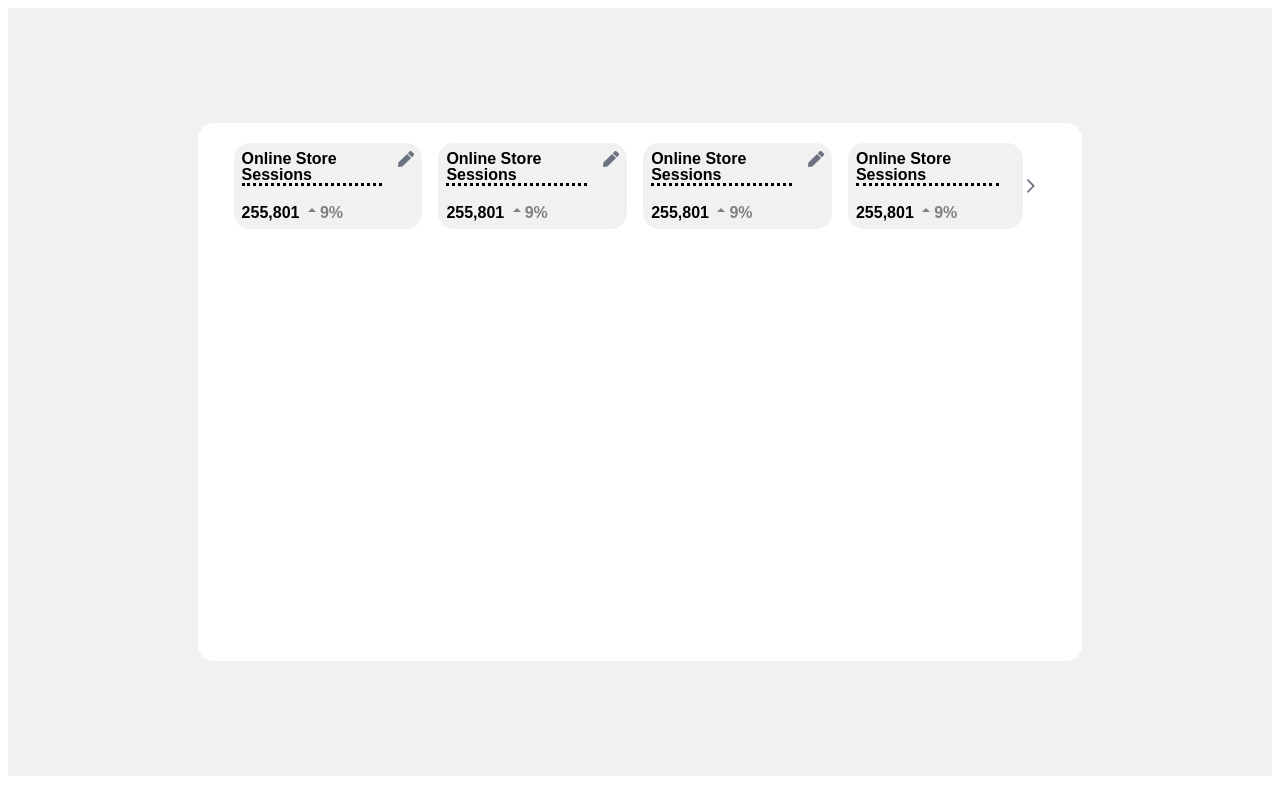
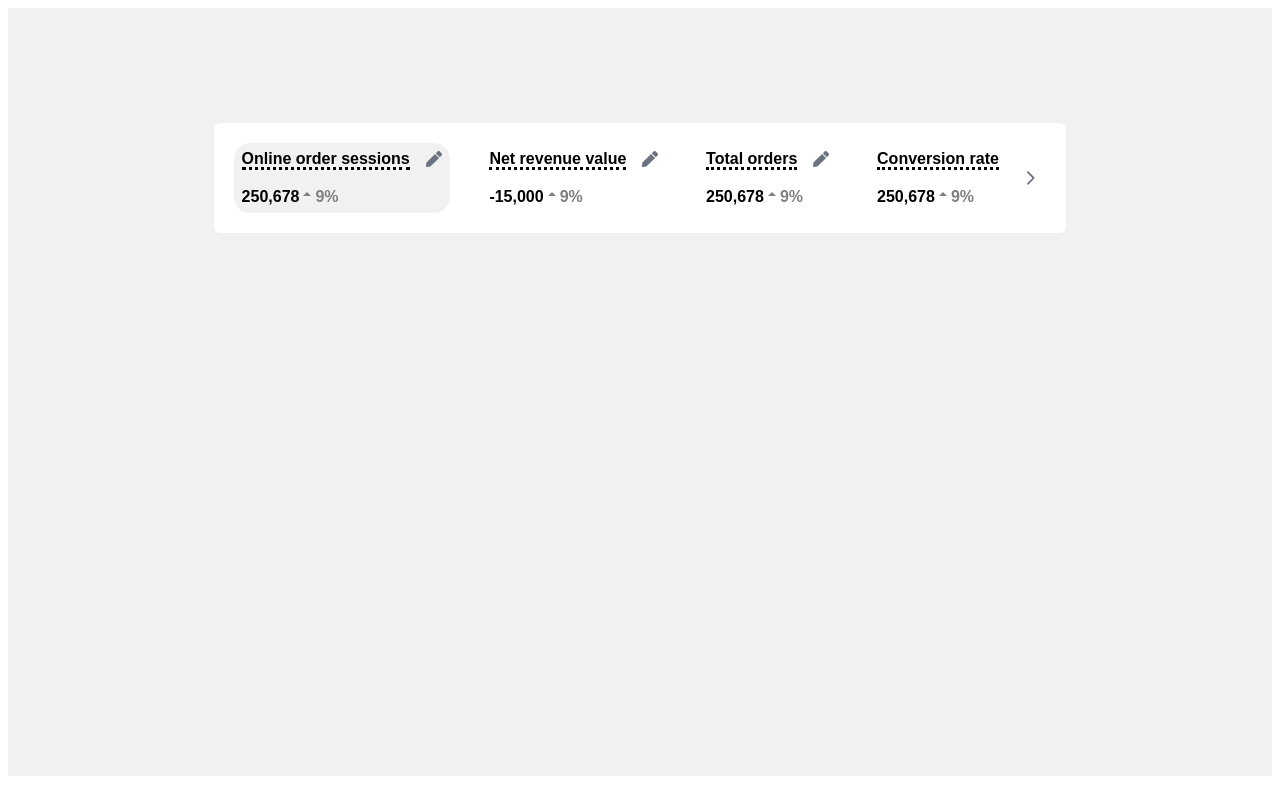
Before and after one commit to Abhishek-Bharti1/marble__ai, a React (Create React App) app: page / in a window 1280 px wide. Built offline with nearby package versions, Linux system fonts and the light colour scheme; a web font is replaced by a local one.

Commit message:
bug fixes

```diff
--- a/src/App.css
+++ b/src/App.css
@@ -10,16 +10,15 @@
   width: 100%;
 }
 .card {
-    /* background-color:#f1f1f1; */
+    background-color:#f1f1f1;
   width: 70%;
   border-radius: 1rem;
   padding: 0 1rem 0 1rem;
-  background-color: white;
   height: 70%;
 }
 .navs-links{
     display: flex;
-    /* justify-content: space-between; */
+    justify-content: space-between;
     gap: 1rem;
 }
 .p-accordion .p-accordion-header .p-accordion-header-link{
--- a/src/App.js
+++ b/src/App.js
@@ -7,9 +7,43 @@ import ChartContainer from "./components/Chart";
 function App() {
   const [isTabActive, setIsTabActive] = useState(false);
 
+
   const handleTabChange = () => {
     setIsTabActive(!isTabActive);
   };
+
+  const headingArr = [
+    {
+      label: "Online order sessions",
+      rupees: "250,678",
+      isIcon:false,
+      id:1,
+    },
+
+    {
+      label: "Net revenue value",
+      rupees: "-15,000",
+      isIcon:false,
+      id: 2,
+    },
+
+    {
+      label: "Total orders",
+      rupees: "250,678",
+      isIcon:false,
+      id: 3,
+    },
+
+    {
+      label: "Conversion rate",
+      rupees: "250,678",
+      isIcon:true,
+      id: 4,
+    }
+  ]
+
+
+
   return (
     <div className="App">
       <div className="card">
@@ -17,10 +51,7 @@ function App() {
           <AccordionTab
             header={
               <div className="navs-links">
-                <Header />
-                <Header />
-                <Header />
-                <Header props={true} />
+              {headingArr.map(h=>(<Header key={h.id} id={h.id} label={h.label} rupees={h.rupees} isIcon={h.isIcon} />))}
               </div>
             }
 onClick={handleTabChange}
--- a/src/components/Chart.jsx
+++ b/src/components/Chart.jsx
@@ -114,7 +114,7 @@ const ChartContainer = () => {
         <div>
             {showChart && (
                 <div className="chart-container">
-                    <canvas id="myChart" style={{ height: '200px' }}></canvas>
+                    <canvas id="myChart" style={{ maxHeight: '330px'}}></canvas>
                 </div>
             )}
         </div>
--- a/src/components/Header.jsx
+++ b/src/components/Header.jsx
@@ -4,31 +4,31 @@ import { IoMdArrowDropup } from "react-icons/io";
 import "../styles/Header.css";
 import DialogueBox from './DialogueBox';
 
-const Header = ({ props }) => {
+const Header = ({ isIcon,rupees,label, id}) => {
   const [isDialogOpen, setIsDialogOpen] = useState(false);
 
-  const handleMouseOver = () => {
+  const handleMouseOver = (event) => {
     setIsDialogOpen(true);
   };
 
-  const handleMouseOut = () => {
+  const handleMouseOut = (event) => {
     setIsDialogOpen(false);
   };
 
   return (
-    <div className='Header'>
+    <div className='Header' style={{background: id===1?'#f1f1f1': '#fff'}} >
       <div className='headerCard'>
         <div className='storeHeading'>
           <span
             className='storeHeadSpan'
-            onMouseOver={handleMouseOver}
-            onMouseOut={handleMouseOut}
+            onMouseOver={(e)=>handleMouseOver(e)}
+            onMouseOut={(e)=>handleMouseOut(e)}
           >
-            Online Store Sessions
+           {label}
           </span>
-          <span className='pen'>{props ? null : <FaPen />}</span>
+          <span className='pen'>{isIcon ? null : <FaPen />}</span>
         </div>
-        <span className='money'>255,801 <span className='percent'><IoMdArrowDropup />9%</span></span>
+        <span className='money'>{rupees}<span className='percent'><IoMdArrowDropup />9%</span></span>
       </div>
       {isDialogOpen && (
         <div className="dialogBox">
--- a/src/styles/Header.css
+++ b/src/styles/Header.css
@@ -1,6 +1,12 @@
 .Header{
+    /* background-color: #f1f1f1; */
+    border-radius: 1rem;
+}
+
+.Header :hover{
     background-color: #f1f1f1;
     border-radius: 1rem;
+
 }
 .storeHeading{
     display: flex;
```
